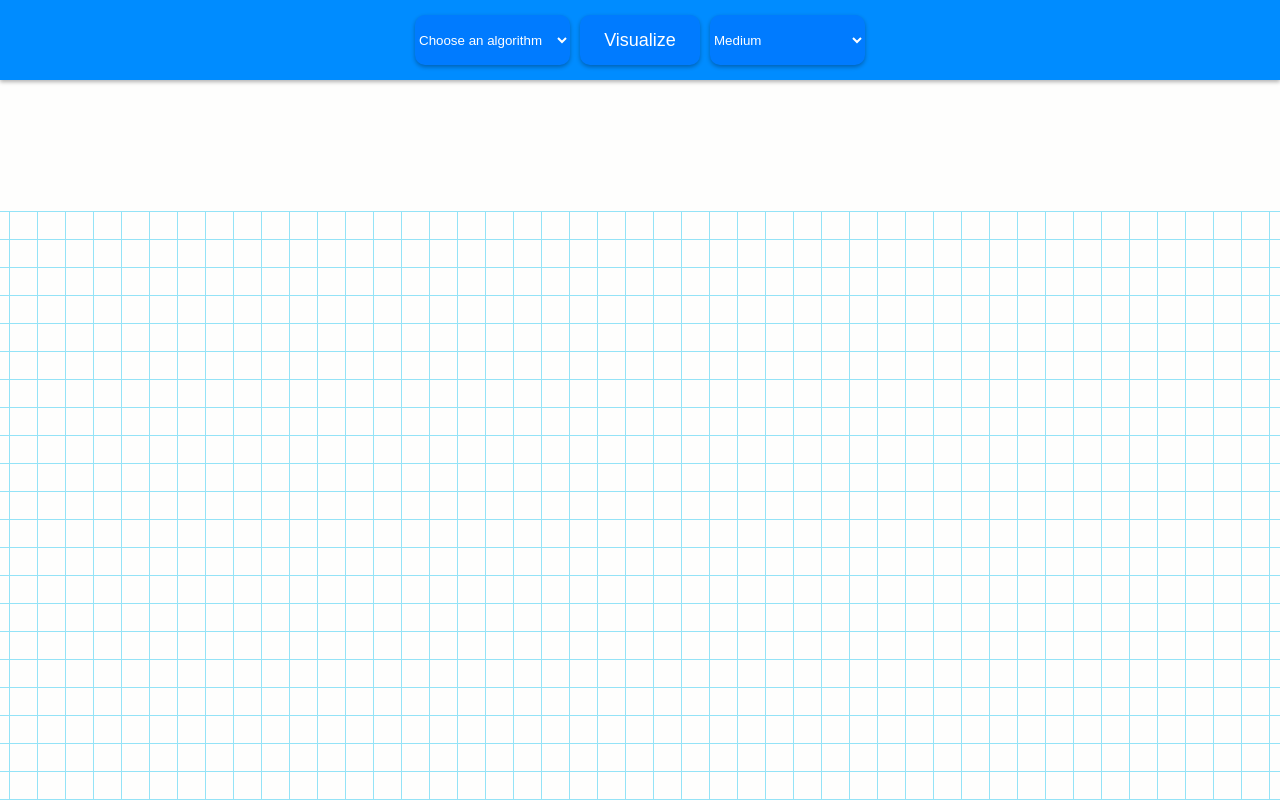
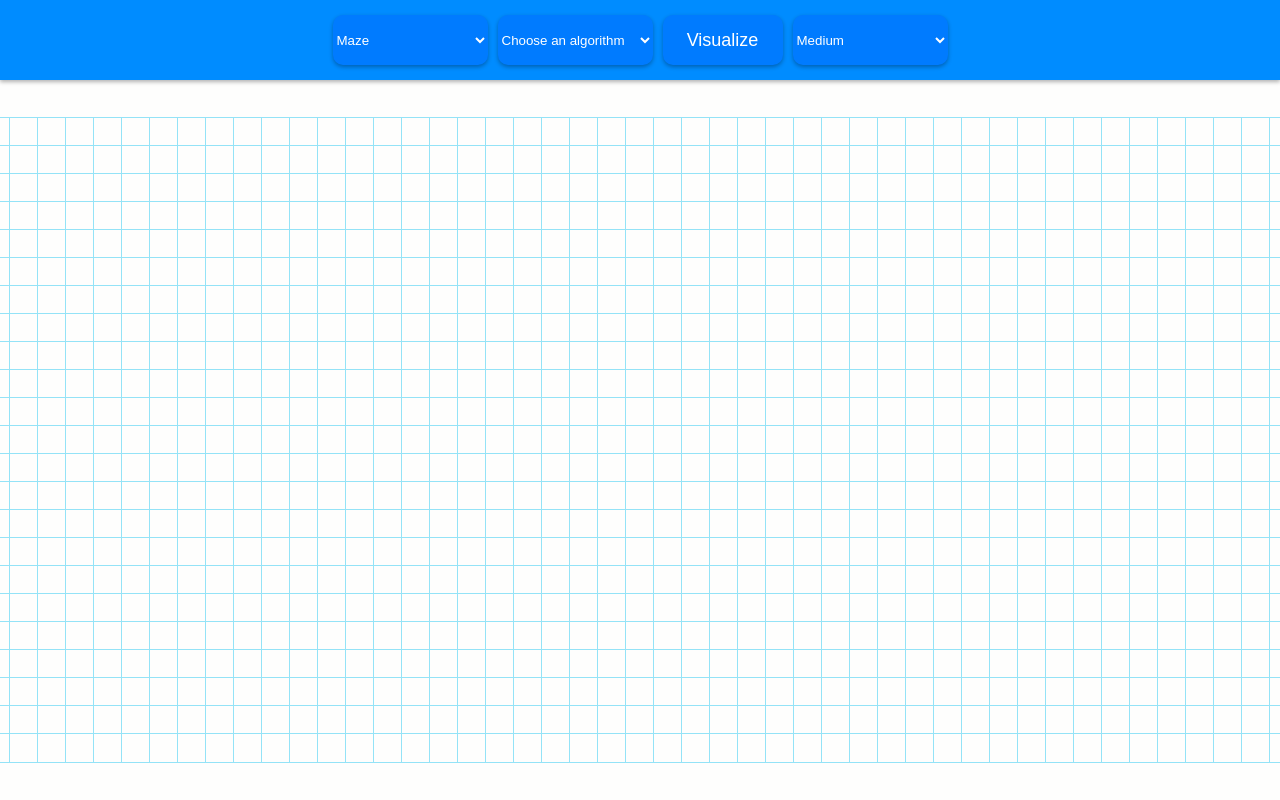
Before and after one commit to luckaasf/pathfinder-visualizer, a React (Create React App) app: page / in a window 1280 px wide. Built offline with nearby package versions, Linux system fonts and the light colour scheme.

Commit message:
added random and binary tree mazes and update readme

```diff
--- /dev/null
+++ b/src/assets/mazes/BinaryTree.jsx
@@ -0,0 +1,51 @@
+function BinaryTree(grid) {
+    const newGrid = grid.map(row => row.slice());
+    const binaryTreeWalls = [];
+
+    for (const row of newGrid) {
+        for (const node of row) {
+
+            if (node.isStart || node.isFinish) continue;
+
+            if (node.row % 2 === 0 || node.col % 2 === 0) {
+                node.isWall = true;
+                binaryTreeWalls.push(node);
+            }
+
+        }
+    }
+    for (let row = 1; row < newGrid.length; row += 2) {
+        for (let col = 1; col < newGrid[0].length; col += 2) {
+
+            const randomDirection = Math.random();
+
+            if (row === newGrid.length - 2 && col === newGrid[0].length - 2) {
+                continue;
+            } else if (row === newGrid.length - 2) {
+                removeFromArray(binaryTreeWalls, newGrid[row][col + 1]); // right
+            } else if (col === newGrid[0].length - 2) {
+                removeFromArray(binaryTreeWalls, newGrid[row + 1][col]); // bottom
+            } else {
+                if (randomDirection < 0.5) {
+                    removeFromArray(binaryTreeWalls, newGrid[row][col + 1]); // right
+                } else {
+                    removeFromArray(binaryTreeWalls, newGrid[row + 1][col]); // bottom
+                }
+            }
+        }
+    }
+
+    return binaryTreeWalls;
+}
+
+function removeFromArray(binaryTreeWalls, node) {
+    for (let i = 0; i < binaryTreeWalls.length; i++) {
+        if (binaryTreeWalls[i].row === node.row && binaryTreeWalls[i].col === node.col) {
+            binaryTreeWalls[i].isWall = false;
+            binaryTreeWalls.splice(i, 1);
+        }
+    }
+    return binaryTreeWalls;
+}
+
+export default BinaryTree;
--- /dev/null
+++ b/src/assets/mazes/RandomMaze.jsx
@@ -0,0 +1,20 @@
+function RandomMaze(grid) {
+    const newGrid = grid.map(row => row.slice());
+    const randomWalls = [];
+
+    for (const row of newGrid) {
+        for (const node of row) {
+            if (node.isStart || node.isFinish)
+                continue;
+            const randomNumber = Math.random();
+            if (randomNumber < 0.25) {
+                node.isWall = true;
+                randomWalls.push(node);
+            }
+        }
+    }
+
+    return randomWalls;
+}
+
+export default RandomMaze;
--- a/src/assets/stylesheets/Grid.css
+++ b/src/assets/stylesheets/Grid.css
@@ -1,6 +1,6 @@
 .grid {
     position: fixed;
-    top: 65%;
+    top: 55%;
     left: 50%;
     transform: translate(-50%, -50%);
     border: red;
--- a/src/assets/stylesheets/Header.css
+++ b/src/assets/stylesheets/Header.css
@@ -89,3 +89,37 @@
     border-radius: 20px;
     transition: background-color 0.3s ease, color 0.3s ease;
 }
+
+.maze {
+    width: 155px;
+    height: 50px;
+    border-radius: 10px;
+    cursor: pointer;
+    border: none;
+    margin-right: 10px;
+    background-color: #007bff;
+    color: white;
+    box-shadow: 0 2px 4px rgba(0, 0, 0, 0.3);
+    transition: 0.6s;
+}
+
+.maze:hover {
+    background-color: #0056b3;
+    transition: background-color 0.3s ease;
+}
+
+.maze option {
+    background-color: #007bff;
+    color: white;
+    cursor: pointer;
+    border-radius: 20px;
+    transition: background-color 0.3s ease, color 0.3s ease;
+}
+
+.maze option[value=""] {
+    display: none;
+}
+
+.dropdown option[value=""] {
+    display: none;
+}
--- a/src/components/Grid.jsx
+++ b/src/components/Grid.jsx
@@ -4,16 +4,14 @@ import '../assets/stylesheets/Grid.css';
 import { Dijkstra as dijkstra, getShortestPath as dijkstraPath } from '../assets/algorithms/Dijkstra';
 import { AStar as astar, getShortestPathAstar as astarPath } from '../assets/algorithms/AStar';
 import MyContext from "./MyContext";
+import RandomMaze from "../assets/mazes/RandomMaze";
+import BinaryTree from "../assets/mazes/BinaryTree";
 
-const GRID_ROW_SIZE = 22;
+const GRID_ROW_SIZE = 23;
 const GRID_COL_SIZE = 67;
 
 const START_NODE_POSITION = { row: 1, col: 1 };
-const FINISH_NODE_POSITION = { row: 20, col: 65};
-
-const SLOW = 100;
-const MEDIUM = 20;
-const FAST = 5;
+const FINISH_NODE_POSITION = { row: 21, col: 65};
 
 function Grid() {
     const [grid, setGrid] = useState([]);
@@ -104,6 +102,21 @@ function Grid() {
     }
 
     useEffect(() => {
+        switch (config.maze) {
+            case 'random':
+                const randomWalls = RandomMaze(grid);
+                animateMaze(randomWalls);
+                break;
+            case 'binarytree':
+                const binaryTreeWalls = BinaryTree(grid);
+                animateMaze(binaryTreeWalls);
+                break;
+            default:
+                break;
+        }
+    }, [config.maze]);
+
+    useEffect(() => {
         if (config.isAlgorithmRunning) {
             if (config.algorithm !== "") {
                 console.log(config);
@@ -124,12 +137,20 @@ function Grid() {
         }
 
         document.addEventListener("mouseup", handleDocumentMouseUp);
-
         return () => {
             document.removeEventListener("mouseup", handleDocumentMouseUp);
         };
 
     }, []);
+
+    function animateMaze(walls) {
+        for (let i = 0; i < walls.length; i++) {
+            setTimeout(() => {
+                const currentNode = walls[i];
+                document.getElementById(`node-${currentNode.row}-${currentNode.col}`).className="node node-wall";
+            }, (parseInt(config.speed)) * i);
+        }
+    }
 
     function animatePathFinder(visitedNodes, shortestPathNodes) {
         for (let i = 0; i < visitedNodes.length; i++) {
--- a/src/components/Header.jsx
+++ b/src/components/Header.jsx
@@ -7,11 +7,12 @@ function Header() {
     const { startAlgorithm } = useContext(MyContext);
     const [selectedAlgorithm, setSelectedAlgorithm] = useState("");
     const [selectedSpeed, setSelectedSpeed] = useState("20");
+    const [selectedMaze, setSelectedMaze] = useState("");
     const [isRunning, setIsRunning] = useState(false);
 
     useEffect(() => {
         if (selectedAlgorithm !== "") {
-            startAlgorithm(false, selectedAlgorithm, selectedSpeed);
+            startAlgorithm(false, selectedAlgorithm, selectedSpeed, selectedMaze);
         }
     }, [selectedAlgorithm]);
 
@@ -21,7 +22,7 @@ function Header() {
 
     useEffect(() => {
         if (selectedSpeed !== "medium")
-            startAlgorithm(false, selectedAlgorithm, selectedSpeed);
+            startAlgorithm(false, selectedAlgorithm, selectedSpeed, selectedMaze);
         else
             startAlgorithm(false, selectedAlgorithm, "medium");
     }, [selectedSpeed]);
@@ -33,16 +34,30 @@ function Header() {
 
     useEffect(() => {
         if (isRunning !== false)
-            startAlgorithm(isRunning, selectedAlgorithm, selectedSpeed);
+            startAlgorithm(isRunning, selectedAlgorithm, selectedSpeed, selectedMaze);
     }, [isRunning]);
 
     function handleClick() {
         setIsRunning(true);
     }
 
+    useEffect(() => {
+        if (selectedMaze !== "")
+            startAlgorithm(isRunning, selectedAlgorithm, selectedSpeed, selectedMaze);
+    }, [selectedMaze]);
+
+    function handleMazeChange(event) {
+        setSelectedMaze(event.target.value);
+    }
+
     return(
         <header className="header-container">
             <div className="visualize-container">
+            <select className="maze" value={selectedMaze} onChange={handleMazeChange}>
+                <option value="">Maze</option>
+                <option value="random">Random maze</option>
+                <option value="binarytree">Recursive Division</option>
+            </select>
             <select className="dropdown" value={selectedAlgorithm} onChange={handleAlgorithmChange}>
                 <option value="">Choose an algorithm</option>
                 <option value="dijkstra">Dijkstra</option>
--- a/src/components/MyContextProvider.jsx
+++ b/src/components/MyContextProvider.jsx
@@ -7,14 +7,16 @@ const MyContextProvider = ({ children }) => {
     isAlgorithmRunning: false,
     algorithm: "",
     speed: "20",
+    maze: "",
   });
 
-  function startAlgorithm(isRunning, algorithmName, speed) {
+  function startAlgorithm(isRunning, algorithmName, speed, maze) {
     setConfig(prevConfig => ({
       ...prevConfig,
       isAlgorithmRunning: isRunning,
       algorithm: algorithmName,
       speed: speed,
+      maze: maze,
     }));
   };
 
```
Also changed, not shown: 2 other files (tests, documents, lock files or other folders).
